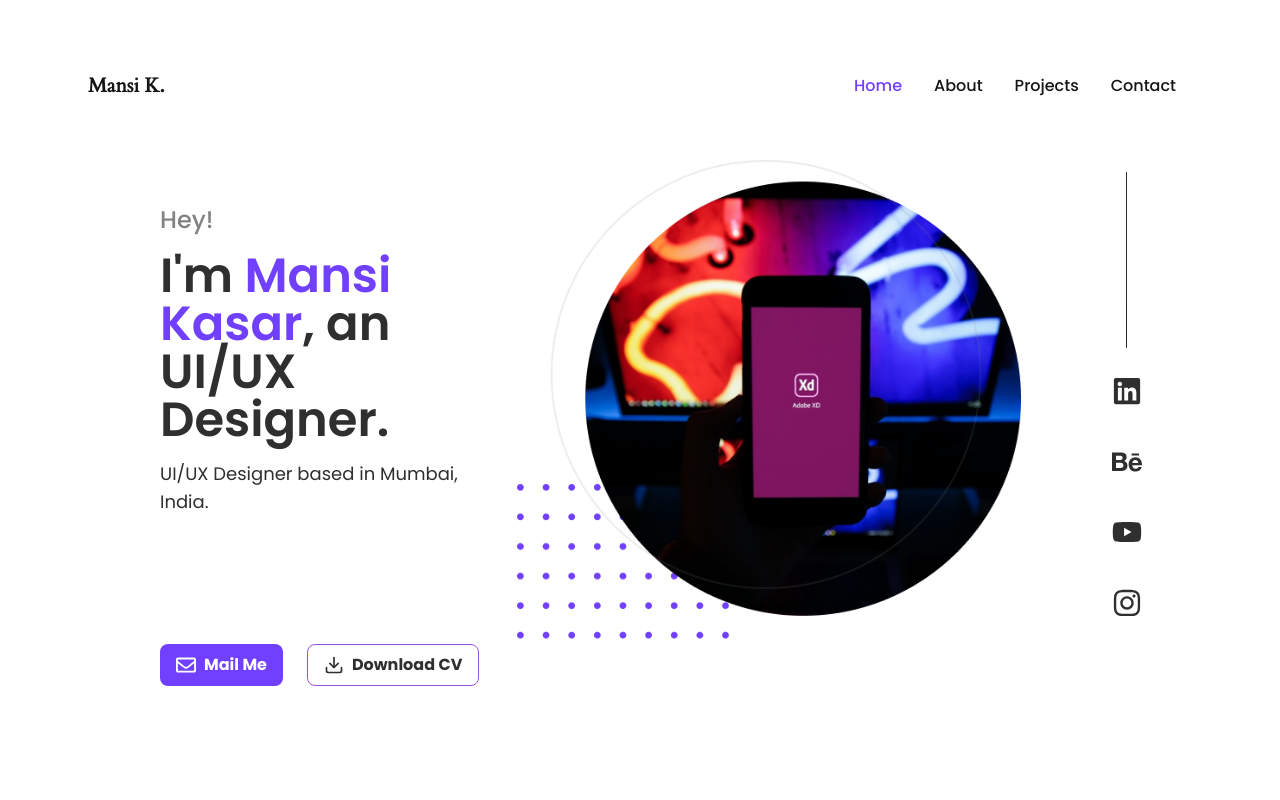
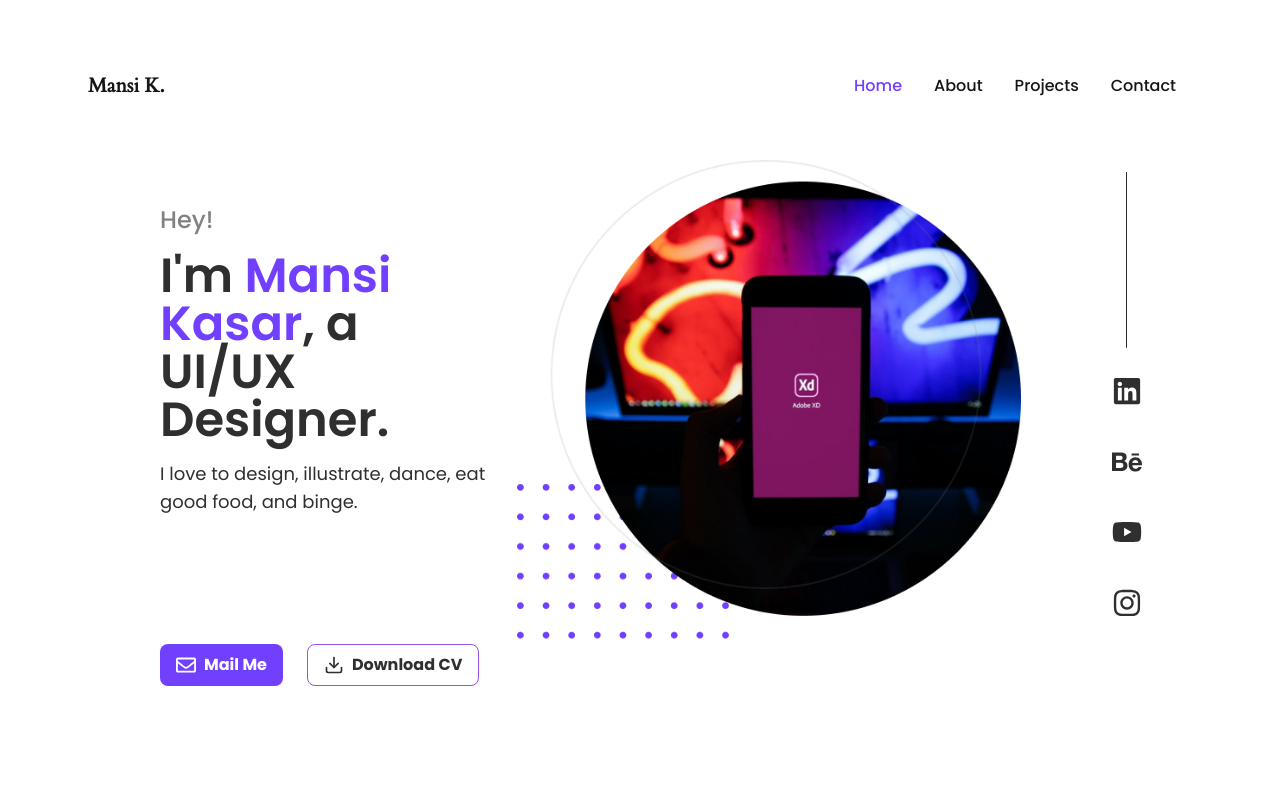
Before and after one commit to saifalfalah/mansi-kasar, a Next.js app: page / in a window 1280 px wide. Shown: the top 800 px of the page. Built offline with nearby package versions, Linux system fonts and the light colour scheme.

Commit message:
Update HeroComp.js

```diff
--- a/components/HomeView/HeroComp.js
+++ b/components/HomeView/HeroComp.js
@@ -17,11 +17,11 @@ const heroSection = () => {
           Hey!
         </p>
         <h1 className="mb-4 text-4xl font-semibold space lg:text-5xl text-heroH ">
-          I&#39;m <span className="text-brand">Mansi Kasar</span>, an UI/UX
+          I&#39;m <span className="text-brand">Mansi Kasar</span>, a UI/UX
           Designer.
         </h1>
         <p className="mb-4 text-base font-normal text-heroH lg:mb-32 lg:text-lg">
-          UI/UX Designer based in Mumbai, India.
+          I love to design, illustrate, dance, eat good food, and binge.
         </p>
         <div className="flex mb-4 space-x-6">
           <Link href="mailto:mansikasar5@gmail.com">
@@ -51,6 +51,7 @@ const heroSection = () => {
             src="/assets/heroImg.png"
             width="583"
             height="554.46px"
+            quality="100"
             alt="Picture of Mansi"
           />
         </div>
```
